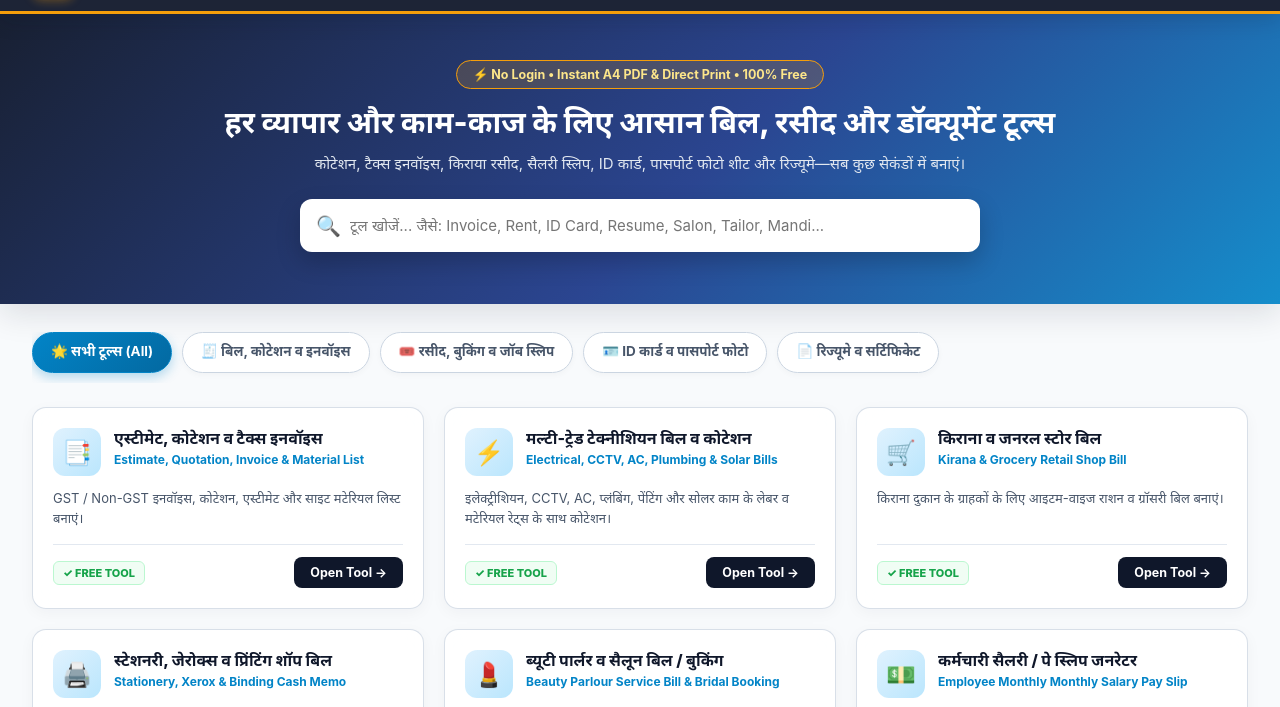
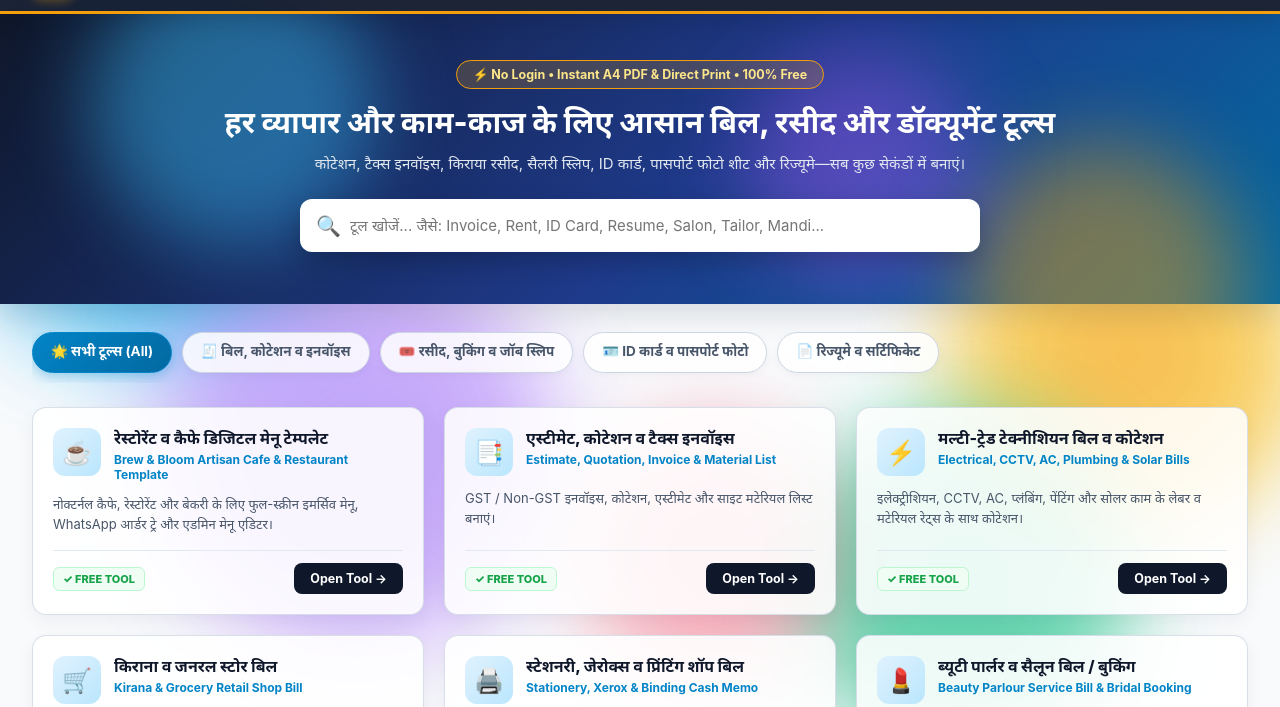
Before and after one commit to amartomar700/kaamkajbills, a plain HTML site: page index.html in a window 1280 px wide. Shown: the part 59-766 px from the top of the page. Drawn offline with Linux system fonts and the light colour scheme.

Commit message:
Update index.html

```diff
--- a/index.html
+++ b/index.html
@@ -31,64 +31,80 @@
     position: relative;
   }
 
-  /* ANIMATED FLOATING COLOURS BACKGROUND */
+  /* VISIBLE FLOATING COLOURS LAYER (PAGE BACKGROUND) */
   .floating-bg {
     position: fixed;
     inset: 0;
-    z-index: -1;
+    z-index: 0;
     overflow: hidden;
     pointer-events: none;
-    background: linear-gradient(135deg, #f0f9ff 0%, #f8fafc 45%, #fefce8 100%);
   }
   .orb {
     position: absolute;
     border-radius: 50%;
-    filter: blur(75px);
-    opacity: 0.55;
-    animation: floatOrb 18s infinite alternate ease-in-out;
+    filter: blur(45px);
+    opacity: 0.72;
+    animation: floatOrb 12s infinite alternate ease-in-out;
   }
   .orb-1 {
-    width: 480px;
-    height: 480px;
-    background: radial-gradient(circle, #38bdf8, #0284c7);
-    top: -120px;
-    left: -100px;
-    animation-duration: 20s;
+    width: 360px;
+    height: 360px;
+    background: radial-gradient(circle, #0ea5e9, #38bdf8);
+    top: 8%;
+    left: -60px;
+    animation-duration: 11s;
   }
   .orb-2 {
-    width: 440px;
-    height: 440px;
-    background: radial-gradient(circle, #fde047, #f59e0b);
-    top: 25%;
-    right: -120px;
-    animation-duration: 24s;
-    animation-delay: -5s;
+    width: 380px;
+    height: 380px;
+    background: radial-gradient(circle, #f59e0b, #fde047);
+    top: 22%;
+    right: -70px;
+    animation-duration: 14s;
+    animation-delay: -3s;
   }
   .orb-3 {
-    width: 520px;
-    height: 520px;
-    background: radial-gradient(circle, #a78bfa, #6366f1);
-    bottom: 10%;
-    left: 15%;
-    opacity: 0.35;
-    animation-duration: 22s;
-    animation-delay: -10s;
+    width: 400px;
+    height: 400px;
+    background: radial-gradient(circle, #8b5cf6, #c084fc);
+    bottom: 18%;
+    left: 12%;
+    opacity: 0.55;
+    animation-duration: 13s;
+    animation-delay: -6s;
   }
   .orb-4 {
-    width: 420px;
-    height: 420px;
-    background: radial-gradient(circle, #4ade80, #10b981);
-    bottom: -100px;
-    right: 10%;
-    opacity: 0.4;
-    animation-duration: 19s;
-    animation-delay: -3s;
+    width: 360px;
+    height: 360px;
+    background: radial-gradient(circle, #10b981, #34d399);
+    bottom: 4%;
+    right: 8%;
+    opacity: 0.65;
+    animation-duration: 12s;
+    animation-delay: -2s;
+  }
+  .orb-5 {
+    width: 280px;
+    height: 280px;
+    background: radial-gradient(circle, #f43f5e, #fb7185);
+    top: 52%;
+    left: 48%;
+    opacity: 0.45;
+    animation-duration: 15s;
+    animation-delay: -4s;
   }
 
   @keyframes floatOrb {
-    0% { transform: translate(0, 0) scale(1) rotate(0deg); }
-    50% { transform: translate(45px, 35px) scale(1.08) rotate(12deg); }
-    100% { transform: translate(-35px, 60px) scale(0.95) rotate(-10deg); }
+    0% { transform: translate(0px, 0px) scale(1); }
+    33% { transform: translate(70px, -50px) scale(1.12); }
+    66% { transform: translate(-50px, 65px) scale(0.92); }
+    100% { transform: translate(40px, 40px) scale(1.06); }
+  }
+
+  /* KEEP ALL CONTENT ABOVE FLOATING COLOURS */
+  .navbar, .hero, .container, footer {
+    position: relative;
+    z-index: 2;
   }
 
   /* FULL-WIDTH NAVBAR */
@@ -148,20 +164,55 @@
   .nav-btn-gold { background: var(--gold); color: var(--ink); border: none; }
   .nav-btn-gold:hover { background: #fbbf24; color: var(--ink); }
 
-  /* HERO SECTION */
+  /* HERO SECTION WITH FLOATING COLOUR ORBS INSIDE */
   .hero {
-    background: linear-gradient(135deg, rgba(15, 23, 42, 0.96) 0%, rgba(30, 58, 138, 0.94) 55%, rgba(2, 132, 199, 0.92) 100%);
+    background: linear-gradient(135deg, #0f172a 0%, #1e3a8a 55%, #0369a1 100%);
     color: #ffffff;
     padding: 46px 24px 52px 24px;
     text-align: center;
-    position: relative;
     overflow: hidden;
-    box-shadow: 0 10px 30px rgba(15, 23, 42, 0.12);
+    box-shadow: 0 10px 30px rgba(15, 23, 42, 0.14);
   }
+  .hero-orb {
+    position: absolute;
+    border-radius: 50%;
+    filter: blur(35px);
+    pointer-events: none;
+    z-index: 1;
+    animation: heroFloat 9s infinite alternate ease-in-out;
+  }
+  .hero-orb-1 {
+    width: 260px;
+    height: 260px;
+    background: rgba(56, 189, 248, 0.45);
+    top: -60px;
+    left: 6%;
+  }
+  .hero-orb-2 {
+    width: 240px;
+    height: 240px;
+    background: rgba(245, 158, 11, 0.45);
+    bottom: -70px;
+    right: 8%;
+    animation-delay: -4s;
+  }
+  .hero-orb-3 {
+    width: 200px;
+    height: 200px;
+    background: rgba(168, 85, 247, 0.4);
+    top: 10%;
+    right: 28%;
+    animation-delay: -2s;
+  }
+  @keyframes heroFloat {
+    0% { transform: translate(0, 0) scale(1); }
+    100% { transform: translate(45px, 30px) scale(1.18); }
+  }
+
   .hero-inner { max-width: 920px; margin: 0 auto; position: relative; z-index: 2; }
   .hero-badge {
     display: inline-block;
-    background: rgba(245, 158, 11, 0.18);
+    background: rgba(245, 158, 11, 0.2);
     border: 1px solid var(--gold);
     color: #fde68a;
     font-size: 12.5px;
@@ -207,8 +258,9 @@
   }
   .cat-bar::-webkit-scrollbar { display: none; }
   .cat-pill {
-    background: rgba(255, 255, 255, 0.9);
-    backdrop-filter: blur(8px);
+    background: rgba(255, 255, 255, 0.85);
+    backdrop-filter: blur(10px);
+    -webkit-backdrop-filter: blur(10px);
     border: 1.5px solid #cbd5e1;
     color: var(--ink-soft);
     padding: 10px 18px;
@@ -218,9 +270,9 @@
     cursor: pointer;
     white-space: nowrap;
     transition: all 0.2s ease;
-    box-shadow: 0 2px 6px rgba(0,0,0,0.03);
+    box-shadow: 0 2px 8px rgba(0,0,0,0.04);
   }
-  .cat-pill:hover { border-color: var(--primary); color: var(--primary); }
+  .cat-pill:hover { border-color: var(--primary); color: var(--primary); background: #ffffff; }
   .cat-pill.active {
     background: linear-gradient(135deg, #0284c7, #0369a1);
     border-color: var(--primary);
@@ -236,22 +288,22 @@
   }
   .tool-card {
     background: var(--card);
-    backdrop-filter: blur(12px);
-    -webkit-backdrop-filter: blur(12px);
+    backdrop-filter: blur(14px);
+    -webkit-backdrop-filter: blur(14px);
     border: 1.5px solid var(--line);
     border-radius: 14px;
     padding: 20px;
     display: flex;
     flex-direction: column;
     justify-content: space-between;
-    box-shadow: 0 4px 15px rgba(15, 23, 42, 0.04);
+    box-shadow: 0 6px 18px rgba(15, 23, 42, 0.05);
     transition: all 0.25s ease;
   }
   .tool-card:hover {
     transform: translateY(-4px);
     border-color: var(--primary);
-    background: #ffffff;
-    box-shadow: 0 12px 26px rgba(2, 132, 199, 0.12);
+    background: rgba(255, 255, 255, 0.96);
+    box-shadow: 0 12px 26px rgba(2, 132, 199, 0.15);
   }
   .tool-top { display: flex; align-items: flex-start; gap: 13px; margin-bottom: 12px; }
   .tool-icon {
@@ -289,7 +341,7 @@
   .donation-wrapper {
     margin-top: 48px;
     padding-top: 36px;
-    border-top: 2px dashed rgba(2, 132, 199, 0.3);
+    border-top: 2px dashed rgba(2, 132, 199, 0.35);
     display: grid;
     grid-template-columns: repeat(2, 1fr);
     gap: 24px;
@@ -297,7 +349,7 @@
   }
 
   .support-card {
-    background: rgba(255, 255, 255, 0.92);
+    background: rgba(255, 255, 255, 0.88);
     backdrop-filter: blur(14px);
     -webkit-backdrop-filter: blur(14px);
     border: 1.5px solid #cbd5e1;
@@ -311,7 +363,7 @@
   }
 
   .request-card {
-    background: linear-gradient(180deg, rgba(255, 255, 255, 0.95) 0%, rgba(240, 249, 255, 0.95) 100%);
+    background: linear-gradient(180deg, rgba(255, 255, 255, 0.9) 0%, rgba(240, 249, 255, 0.9) 100%);
     backdrop-filter: blur(14px);
     -webkit-backdrop-filter: blur(14px);
     border: 2px solid #bae6fd;
@@ -325,7 +377,7 @@
   }
 
   .upi-box {
-    background: #f8fafc;
+    background: rgba(248, 250, 252, 0.92);
     border: 2px dashed #0284c7;
     border-radius: 14px;
     padding: 18px 16px;
@@ -466,6 +518,7 @@
     <div class="orb orb-2"></div>
     <div class="orb orb-3"></div>
     <div class="orb orb-4"></div>
+    <div class="orb orb-5"></div>
   </div>
 
   <!-- NAVBAR -->
@@ -488,6 +541,9 @@
 
   <!-- HERO SECTION -->
   <section class="hero">
+    <div class="hero-orb hero-orb-1" aria-hidden="true"></div>
+    <div class="hero-orb hero-orb-2" aria-hidden="true"></div>
+    <div class="hero-orb hero-orb-3" aria-hidden="true"></div>
     <div class="hero-inner">
       <div class="hero-badge">⚡ No Login • Instant A4 PDF & Direct Print • 100% Free</div>
       <h2>हर व्यापार और काम-काज के लिए आसान बिल, रसीद और डॉक्यूमेंट टूल्स</h2>
@@ -638,7 +694,9 @@
   </footer>
 
 <script>
+// Direct GitHub Relative Links (Matches exact .html filenames in your repository)
 const TOOLS_DATA = [
+  { file: 'cafe-template.html', cat: 'ALL', icon: '☕', hi: 'रेस्टोरेंट व कैफे डिजिटल मेनू टेम्पलेट', en: 'Brew & Bloom Artisan Cafe & Restaurant Template', desc: 'नोक्टर्नल कैफे, रेस्टोरेंट और बेकरी के लिए फुल-स्क्रीन इमर्सिव मेनू, WhatsApp आर्डर ट्रे और एडमिन मेनू एडिटर।', keys: 'cafe restaurant coffee menu brew bloom food bar bakery' },
   { file: 'estimate-quotationinvoce.html', cat: 'BILLING', icon: '📑', hi: 'एस्टीमेट, कोटेशन व टैक्स इनवॉइस', en: 'Estimate, Quotation, Invoice & Material List', desc: 'GST / Non-GST इनवॉइस, कोटेशन, एस्टीमेट और साइट मटेरियल लिस्ट बनाएं।', keys: 'estimate quotation invoice material list gst bill' },
   { file: 'technician-bills.html', cat: 'BILLING', icon: '⚡', hi: 'मल्टी-ट्रेड टेक्नीशियन बिल व कोटेशन', en: 'Electrical, CCTV, AC, Plumbing & Solar Bills', desc: 'इलेक्ट्रीशियन, CCTV, AC, प्लंबिंग, पेंटिंग और सोलर काम के लेबर व मटेरियल रेट्स के साथ कोटेशन।', keys: 'technician electrician cctv ac plumbing solar carpenter waterproofing' },
   { file: 'kirana-shop-bill.html', cat: 'BILLING', icon: '🛒', hi: 'किराना व जनरल स्टोर बिल', en: 'Kirana & Grocery Retail Shop Bill', desc: 'किराना दुकान के ग्राहकों के लिए आइटम-वाइज राशन व ग्रॉसरी बिल बनाएं।', keys: 'kirana grocery ration shop retail bill' },
@@ -719,7 +777,6 @@ function setCategory(cat, btn) {
 
 function filterTools() { renderTools(); }
 
-// Click-to-Copy UPI ID Function
 function copyUpiId() {
   const upiId = document.getElementById('upiIdText').innerText.trim();
   const btn = document.getElementById('copyUpiBtn');
```
